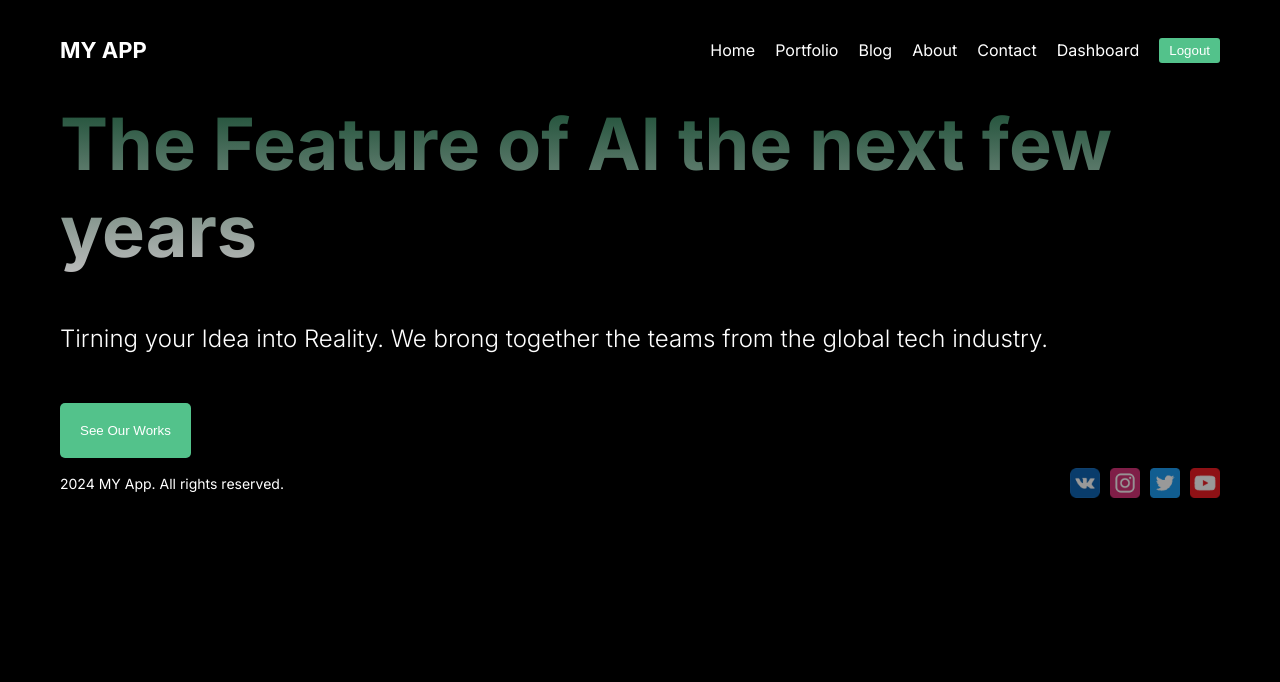
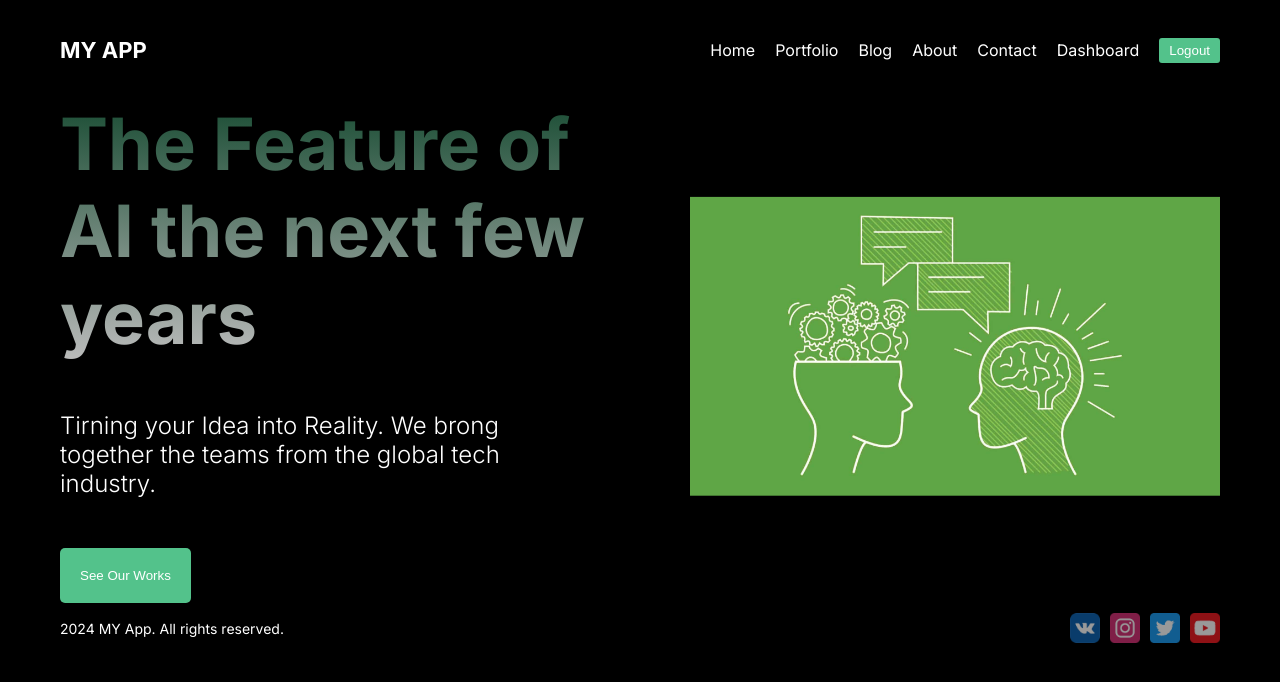
Before and after one commit to MikeSaburov/my_app, a Next.js app: page / in a window 1280 px wide. Shown: the top 682 px of the page. Built offline with nearby package versions, Linux system fonts and the light colour scheme.

Commit message:
feature(page): добавили картинку 2 способом

```diff
--- a/src/app/page.jsx
+++ b/src/app/page.jsx
@@ -1,6 +1,7 @@
 import Image from 'next/image';
 import styles from './page.module.css';
 import Button from '@/components/button/button';
+import Hero from '../../public/hero.png';
 
 export default function Home() {
   return (
@@ -13,6 +14,9 @@ export default function Home() {
         </p>
         <Button url={'/portfolio'} text={'See Our Works'} />
       </div>
+      <div className={styles.item}>
+        <Image src={Hero} className={styles.img} alt="main photo" />
+      </div>
     </main>
   );
 }
```
